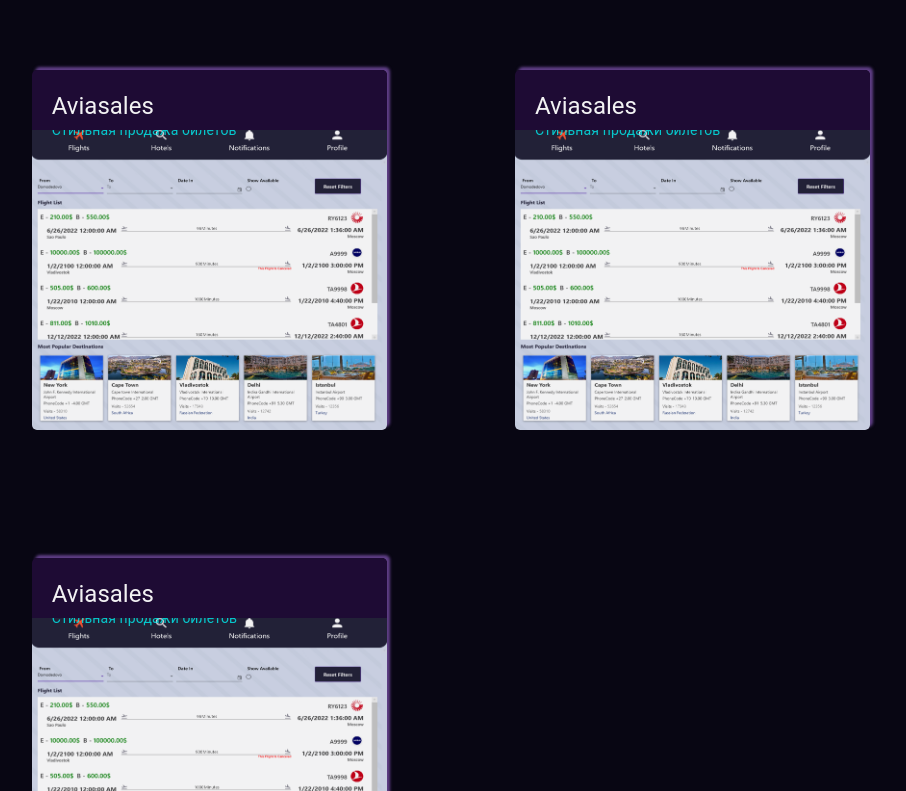
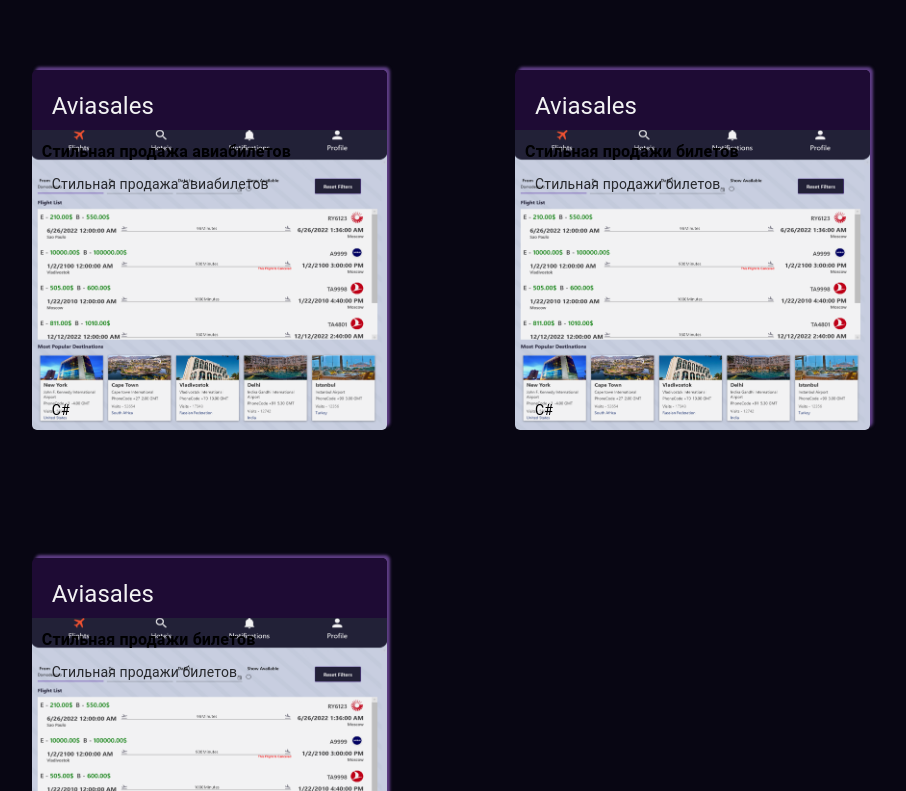
Before and after one commit to Pixerell/based-rep, a React app: page / in a window 1280 px wide. Shown: the part 1509-2300 px from the top of the page, without its empty margins (189-1095 px from the left). Built offline with nearby package versions, Linux system fonts and the light colour scheme; data requests are answered from the project's data file.

Commit message:
BT-19 animation cards pt1.1

```diff
--- a/data/sitedb.json
+++ b/data/sitedb.json
@@ -2,7 +2,7 @@
       "projectCards" : [
         {
           "projectName" : "Aviasales",
-          "projectSmallDesc" : "Стильная продажа билетов",
+          "projectSmallDesc" : "Стильная продажа авиабилетов",
           "projectDesc" : "Десктопное приложение для продажи авиабилетов с использованием языков C#, SQL, связкой LINQ и графической  системой WPF + MUI. В проекте полностью реализована авторизация/регистрация/редактирование с разбивкой по ролям, процесс покупки билетов (с фильтрами по дате/компании и т.п), со стороны менеджера/админа - удобный просмотр всех клиентов. Также была реализована отдельная страница с выбором отелей, используя webAPI, собирающей информацию о отелях на сайте Booking.com, и бронью этих отелей с работающими уведомлениями в реальном времени. Для дизайна была разработана своя палитра, месседж-боксы и изображения.",
           "projectLink" : "dummylink",
           "language" : "C#",
--- a/src/components/main-page/projectCard/ProjectCard.scss
+++ b/src/components/main-page/projectCard/ProjectCard.scss
@@ -39,12 +39,33 @@
   overflow: hidden;
 }
 
-.smallDescText {
+.descText {
+  display: flex;
+  flex-direction: column;
   position: absolute;
-  color: cyan !important;
-  transform: translate(20px, -10px);
+  overflow: hidden;
+  width: 100%;
+  height: 100%;
+  color: black !important;
+  z-index: 4;
+}
+
+.headDescText {
+  font-size: 14px;
+  font-weight: bold !important;
+  margin-left: 10px !important;
+  margin-top: 10px !important;
+}
+.bigDescText {
+  margin-top: 10px !important;
+  margin-left: 20px !important;
   opacity: 0.8;
-  z-index: 4;
+}
+
+.languageDescText {
+  position: absolute;
+  bottom: 10px;
+  margin-left: 20px !important;
 }
 
 .cardMediaOverlay {
@@ -58,7 +79,7 @@
   margin: 0 0 0 0;
   padding: 0 0 0 0;
   background-color: black;
-  opacity: 0;
+  opacity: 0.6;
   z-index: 5;
 
 }
@@ -69,16 +90,16 @@
     transition: 0.5s;
   }
 
+  .blackTint {
+    opacity: 0.6;
+  }
+
  .cardMediaOverlay {
     transform: translateY(0%);
     transition: 0.01s ease-out cubic-bezier(0,.75,0,1);
   }
   .img {
     opacity: 1;
-  }
-
- .smallDescText {
-    translate: 20px 100px;
   }
 }
 
--- a/src/components/main-page/projectCard/ProjectCard.tsx
+++ b/src/components/main-page/projectCard/ProjectCard.tsx
@@ -35,9 +35,17 @@
                         </Typography>
                     </CardContent>
                     <div className='contentWrapper'>
-                        <Typography variant="body2" className={`smallDescText ${isHovering ? "animate" : ""}`}>
-                            {card.projectSmallDesc}
-                        </Typography>
+                        <div className={`descText ${isHovering ? "animate" : ""}`}>
+                            <Typography variant="body1" className="headDescText">
+                                {card.projectSmallDesc}
+                            </Typography>
+                            <Typography variant="body2" className="bigDescText">
+                                {card.projectSmallDesc}
+                            </Typography>
+                            <Typography variant="body2" className="languageDescText">
+                                {card.language}
+                            </Typography>
+                        </div>
                         <span className={`cardMedia cardMediaOverlay blackTint ${isHovering ? "animate1" : ""}`} />
                         <img alt="cover image card" className={`cardMedia cardMediaOverlay img ${isHovering ? "animate1" : ""}`} src={card.projectImg !== null ? card.projectImg : albumDefaultPhoto}/>
                         <CardMedia className='cardMedia'
```
